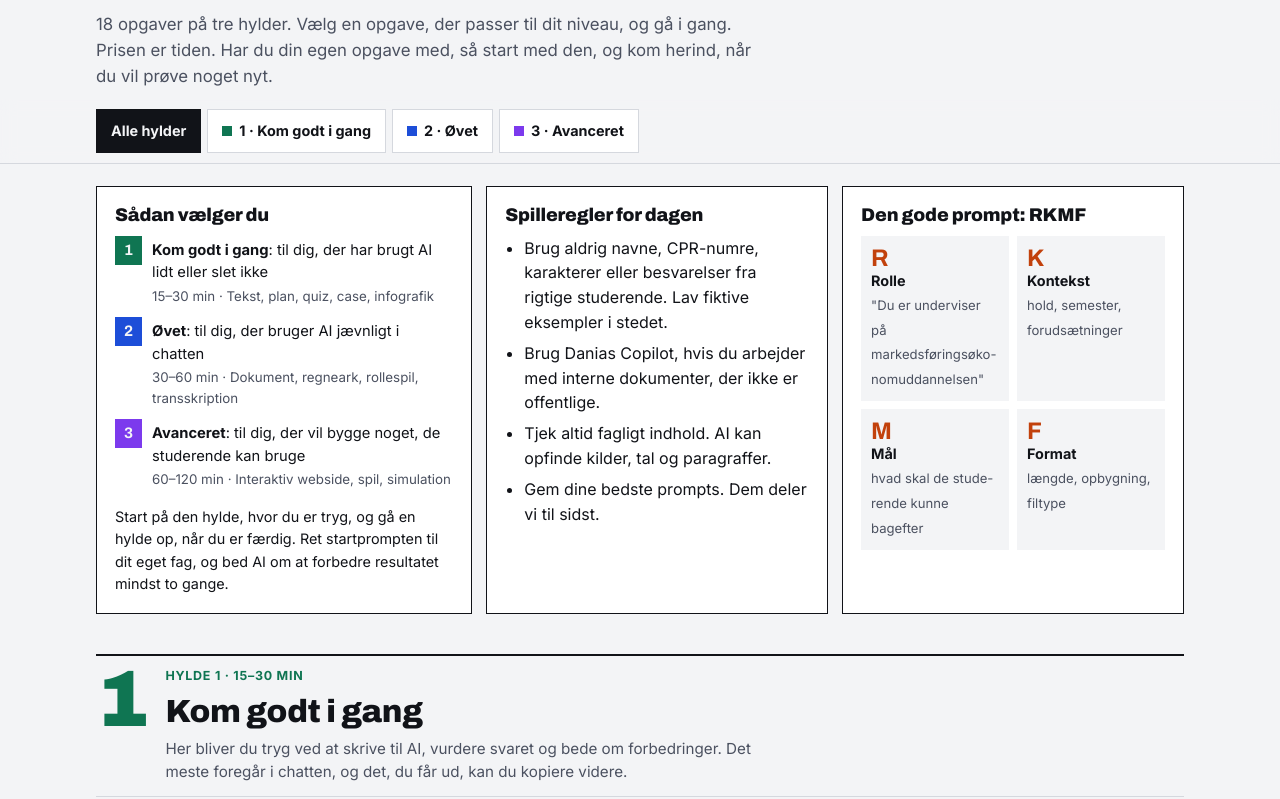
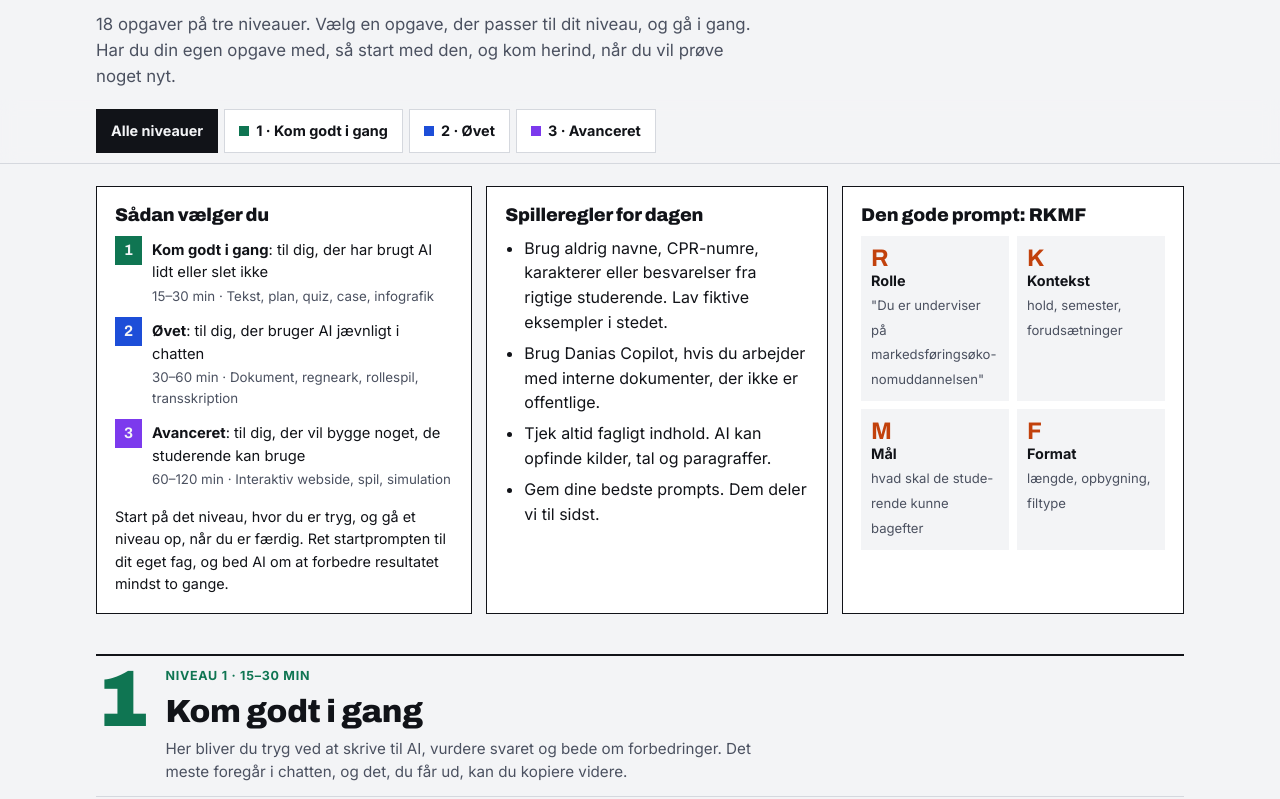
Before and after one commit to arma-dania/AI-Play-Shop, a plain HTML site: page index.html in a window 1280 px wide. Shown: the part 224-1023 px from the top of the page. Drawn offline with Linux system fonts and the light colour scheme.

Commit message:
Tal om niveauer i stedet for hylder og pris
Fjerner "Prisen er tid" og skriver niveau i stedet for hylde
i al synlig tekst.

Co-Authored-By: Claude Opus 5.5 <noreply@anthropic.com>
Claude-Session: https://claude.ai/code/session_014WKH9ugKmDDuEDgv1Hb25q

```diff
--- a/index.html
+++ b/index.html
@@ -9,7 +9,7 @@
 <link rel="preconnect" href="https://fonts.gstatic.com" crossorigin>
 <link rel="stylesheet" href="https://fonts.googleapis.com/css2?family=Archivo:wdth,wght@62..125,400..900&family=Inter:wght@400;600;700&family=JetBrains+Mono:wght@500;700&display=swap">
 <style>
-/* Kataloget: Swiss prisliste. Én opgave pr. linje, tiden står som pris, hele linjen åbner opgaven. */
+/* Kataloget: Swiss katalog. Én opgave pr. linje, tiden står til højre, hele linjen åbner opgaven. */
 :root{
   --bg:#f3f4f6; --surface:#ffffff; --fg:#111318; --muted:#4b5160; --line:#d5d8de;
   --accent:#c2410c; --on-accent:#ffffff; --focus:#1d4ed8;
@@ -161,13 +161,13 @@ footer{color:var(--muted);font-size:.85rem;padding-bottom:40px}
   <div class="katalog-hoved">
     <div class="kat-linje"><span>Katalog nr. 1 · AI-eftermiddag</span><span>Markedsføringsøkonom og Serviceøkonom · Dania</span></div>
     <h1>AI play shop</h1>
-    <div class="stempel"><span id="antalVarer">18 opgaver</span><span>3 hylder</span><span>Prisen er tid</span></div>
+    <div class="stempel"><span id="antalVarer">18 opgaver</span><span>3 niveauer</span></div>
     <p class="lead" id="lead"></p>
   </div>
 </header></div>
 
-<nav class="bar" aria-label="Hylder">
-  <div class="wrap"><div class="faner" id="faner" role="group" aria-label="Vis hylde"></div></div>
+<nav class="bar" aria-label="Niveauer">
+  <div class="wrap"><div class="faner" id="faner" role="group" aria-label="Vis niveau"></div></div>
 </nav>
 
 <main class="wrap">
@@ -196,11 +196,11 @@ footer{color:var(--muted);font-size:.85rem;padding-bottom:40px}
 <script>
 // Poul (skribent): alt indhold. Bygger på "AI-eftermiddag: Opgavebank i tre niveauer" (29.10) med Arnes justeringer.
 const NIVEAUER = [
-  {n:1, navn:"Kom godt i gang", hylde:"Hylde 1", til:"har brugt AI lidt eller slet ikke", tid:"15–30 min", output:"Tekst, plan, quiz, case, infografik",
+  {n:1, navn:"Kom godt i gang", hylde:"Niveau 1", til:"har brugt AI lidt eller slet ikke", tid:"15–30 min", output:"Tekst, plan, quiz, case, infografik",
    intro:"Her bliver du tryg ved at skrive til AI, vurdere svaret og bede om forbedringer. Det meste foregår i chatten, og det, du får ud, kan du kopiere videre."},
-  {n:2, navn:"Øvet", hylde:"Hylde 2", til:"bruger AI jævnligt i chatten", tid:"30–60 min", output:"Dokument, regneark, rollespil, transskription",
+  {n:2, navn:"Øvet", hylde:"Niveau 2", til:"bruger AI jævnligt i chatten", tid:"30–60 min", output:"Dokument, regneark, rollespil, transskription",
    intro:"Her arbejder du med dine egne materialer, flere runder af forbedring og output i rigtige filformater."},
-  {n:3, navn:"Avanceret", hylde:"Hylde 3", til:"vil bygge noget, de studerende kan bruge", tid:"60–120 min", output:"Interaktiv webside, spil, simulation",
+  {n:3, navn:"Avanceret", hylde:"Niveau 3", til:"vil bygge noget, de studerende kan bruge", tid:"60–120 min", output:"Interaktiv webside, spil, simulation",
    intro:"Her bygger du interaktive ressourcer, som de studerende bruger direkte i browseren. Du skal ikke kunne kode. Du skal kunne beskrive præcist, hvad du vil have, teste og give AI fejlbeskrivelser tilbage.",
    tip:"Claude (artifacts), ChatGPT (Canvas) og Gemini (Canvas) kan vise websider direkte i chatten. Byg i små skridt: først en simpel version, så én forbedring ad gangen. Beskriv fejl konkret: \"Når jeg sætter renten til 0, viser grafen ingenting.\""}
 ];
@@ -268,7 +268,7 @@ const OPGAVER = [
    trin:["Medbring en optagelse på 10–15 minutter. Åbn Word på nettet i Edge eller Chrome. Vælg Hjem > pilen ved Diktér > Transskriber, vælg dansk som sprog, og upload en lydfil (.mp3, .m4a, .wav eller .mp4) eller optag direkte.","Ret talernavnene i ruden, og vælg Tilføj til dokument, med eller uden talere og tidsstempler.","Kopiér teksten ind i Copilot Chat (eller brug Copilot i Word, hvis du har licens), og rens den med startprompten. Sammenlign med optagelsen 2–3 steder, især ved fagord og tal."],
    prompt:"Her er en automatisk transskription af [en forelæsning om emne]. Rens teksten: fjern fyldord, gentagelser og afbrudte sætninger, ret fejlhørte fagord (emnet er [emne], så forvent begreber som [begreb 1, begreb 2]), og del teksten i afsnit med overskrifter. Behold talerens betydning og formuleringer, hvor det er muligt. Markér med [?] de steder, hvor du er usikker. Lav til sidst et resumé på 5 punkter og 3 studiespørgsmål.",
    tip:"Brug din Dania-konto: lydfilen gemmes i din OneDrive i mappen Transcribed Files. Optag ikke studerende uden samtykke. Med en Microsoft 365-konto kan du uploade 300 minutter om måneden.",
-   videre:"Brug den rensede tekst som materiale i opgave 2.2, eller gå op på hylde 3.", ref:["2.2"]},
+   videre:"Brug den rensede tekst som materiale i opgave 2.2, eller gå op på niveau 3.", ref:["2.2"]},
 
   {id:"3.1", n:3, titel:"Låneberegner", min:60, tid:"60 min", output:"Interaktiv webside", vaerktoej:"Claude, ChatGPT eller Gemini",
    maal:"De studerende kan se, hvordan rente, løbetid og lånetype påvirker ydelse og samlede renteomkostninger.",
@@ -321,7 +321,7 @@ const OPSAMLING = ["Hvad lavede du, som du vil bruge i din undervisning inden fo
 const TJEKLISTE = [
   "Alle har login til mindst ét værktøj inden dagen (tjek især Copilot-adgang via Dania)",
   "Siden er delt, så alle kan åbne den fra start",
-  "Erfarne kolleger er udpeget som \"hjælpere\" ved bordene på hylde 1",
+  "Erfarne kolleger er udpeget som \"hjælpere\" ved bordene på niveau 1",
   "Et fælles sted til at dele prompts og resultater er oprettet",
   "Tid til pause og til at skifte opgave er lagt ind i programmet",
   "Opfølgning er aftalt, f.eks. en kort runde på næste teammøde"
@@ -339,9 +339,9 @@ function gem(k,v){try{localStorage.setItem(k,JSON.stringify(v))}catch(e){}}
 const PIL=`<svg width="16" height="16" viewBox="0 0 24 24" fill="none" stroke="currentColor" stroke-width="2.4" stroke-linecap="square" aria-hidden="true"><path d="M4 12h15M13 6l6 6-6 6"/></svg>`;
 
 $("#antalVarer").textContent=`${OPGAVER.length} opgaver`;
-$("#lead").textContent=`${OPGAVER.length} opgaver på tre hylder. Vælg en opgave, der passer til dit niveau, og gå i gang. Prisen er tiden. Har du din egen opgave med, så start med den, og kom herind, når du vil prøve noget nyt.`;
+$("#lead").textContent=`${OPGAVER.length} opgaver på tre niveauer. Vælg en opgave, der passer til dit niveau, og gå i gang. Har du din egen opgave med, så start med den, og kom herind, når du vil prøve noget nyt.`;
 $("#hylderOversigt").innerHTML=NIVEAUER.map(n=>`<div style="--hc:${FARVE[n.n][0]}"><b>${n.n}</b><span><strong>${esc(n.navn)}</strong>: til dig, der ${esc(n.til)}</span><small>${esc(n.tid)} · ${esc(n.output)}</small></div>`).join("")+
-  `<p style="margin:6px 0 0;font-size:.9rem">Start på den hylde, hvor du er tryg, og gå en hylde op, når du er færdig. Ret startprompten til dit eget fag, og bed AI om at forbedre resultatet mindst to gange.</p>`;
+  `<p style="margin:6px 0 0;font-size:.9rem">Start på det niveau, hvor du er tryg, og gå et niveau op, når du er færdig. Ret startprompten til dit eget fag, og bed AI om at forbedre resultatet mindst to gange.</p>`;
 $("#regler").innerHTML=SPILLEREGLER.map(r=>`<li>${esc(r)}</li>`).join("");
 $("#rkmf").innerHTML=RKMF.map(([b,o,f])=>`<div><b>${esc(b)}</b><strong>${esc(o)}</strong><span>${esc(f)}</span></div>`).join("");
 $("#opsamling").innerHTML=OPSAMLING.map(r=>`<li>${esc(r)}</li>`).join("");
@@ -351,7 +351,7 @@ $("#tjekliste").addEventListener("change",e=>{const i=+e.target.id.slice(2);tjek
 
 let filter="alle";
 function tegnFaner(){
-  const f=[["alle","Alle"," hylder",""],...NIVEAUER.map(n=>[String(n.n),String(n.n),"· "+n.navn,FARVE[n.n][0]])];
+  const f=[["alle","Alle"," niveauer",""],...NIVEAUER.map(n=>[String(n.n),String(n.n),"· "+n.navn,FARVE[n.n][0]])];
   $("#faner").innerHTML=f.map(([k,t,l,c])=>`<button class="fane" data-filter="${k}" aria-pressed="${filter===k}">${c?`<span class="prik" style="background:${c}" aria-hidden="true"></span>`:""}<span>${esc(t)}<span class="lang">${l.startsWith(" ")?esc(l):" "+esc(l)}</span></span></button>`).join("");
 }
 $("#faner").addEventListener("click",e=>{const b=e.target.closest("[data-filter]");if(!b)return;filter=b.dataset.filter;tegnFaner();tegnHylder();});
@@ -374,7 +374,7 @@ function tegnHylder(){
     const [hc,hl]=FARVE[n.n];
     return `<section class="hylde" id="hylde-${n.n}" style="--hc:${hc};--hl:${hl}" aria-labelledby="hh${n.n}">
       <div class="hylde-top"><span class="stortal" aria-hidden="true">${n.n}</span><span class="etiket" style="color:${hc}">${esc(n.hylde)} · ${esc(n.tid)}</span><h2 id="hh${n.n}">${esc(n.navn)}</h2><p class="meta">${esc(n.intro)}</p></div>
-      ${n.tip?`<p class="tip"><strong>Tip til hele hylden:</strong> ${esc(n.tip)}</p>`:""}
+      ${n.tip?`<p class="tip"><strong>Tip til hele niveauet:</strong> ${esc(n.tip)}</p>`:""}
       <ul class="liste">${OPGAVER.filter(o=>o.n===n.n).map(linje).join("")}</ul>
     </section>`;
   }).join("");
```
Also changed, not shown: 1 other file.
